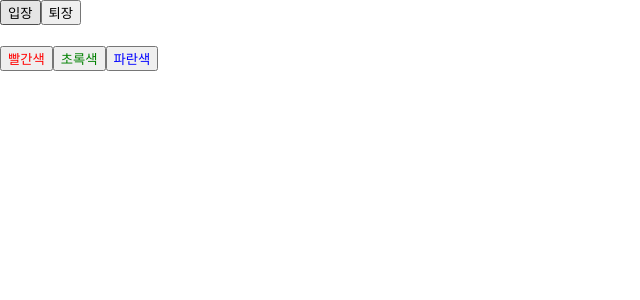
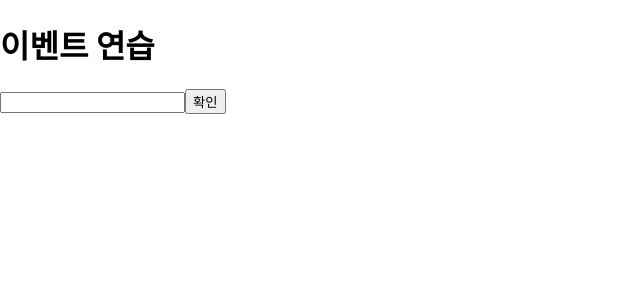
Before and after one commit to RATSENO/hello-react, a React (Create React App) app: page / in a window 1280 px wide. Shown: the top 300 px of the page, without its empty margins (0-640 px from the left). Built offline with nearby package versions, Linux system fonts and the light colour scheme.

Commit message:
메서드 바인딩 : 생성자 메서드에서 바인딩 대신 화살표 함수

```diff
--- a/src/App.js
+++ b/src/App.js
@@ -1,10 +1,10 @@
 import "./App.css";
-import Say from "./Say";
+import EventPractice from "./EventPractice";
 
 const App = () => {
   return (
     <>
-      <Say></Say>
+      <EventPractice></EventPractice>
     </>
   );
 }
--- a/src/EventPractice.js
+++ b/src/EventPractice.js
@@ -1,4 +1,3 @@
-import { message } from "antd";
 import React, { Component } from "react";
 
 class EventPractice extends Component {
@@ -6,24 +5,18 @@ class EventPractice extends Component {
     message: "",
   };
 
-  constructor(props) {
-    super(props);
-    this.handleChage = this.handleChage.bind(this);
-    this.handleClick = this.handleClick.bind(this);
-  }
-
-  handleChage(e) {
+  handleChage = (e) => {
     this.setState({
       message: e.target.value,
     });
-  }
+  };
 
-  handleClick() {
+  handleClick = () => {
     alert(this.state.message);
     this.setState({
       message: "",
     });
-  }
+  };
 
   render() {
     return (
```
